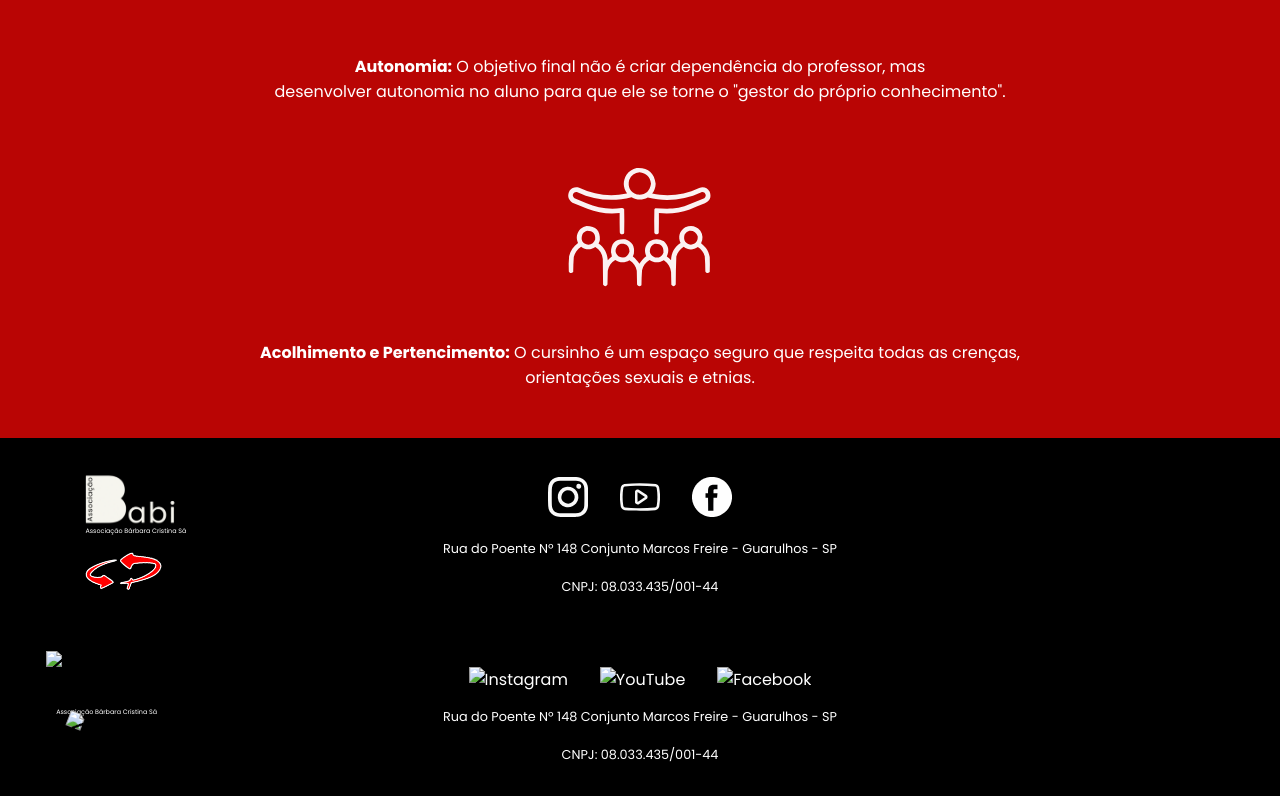
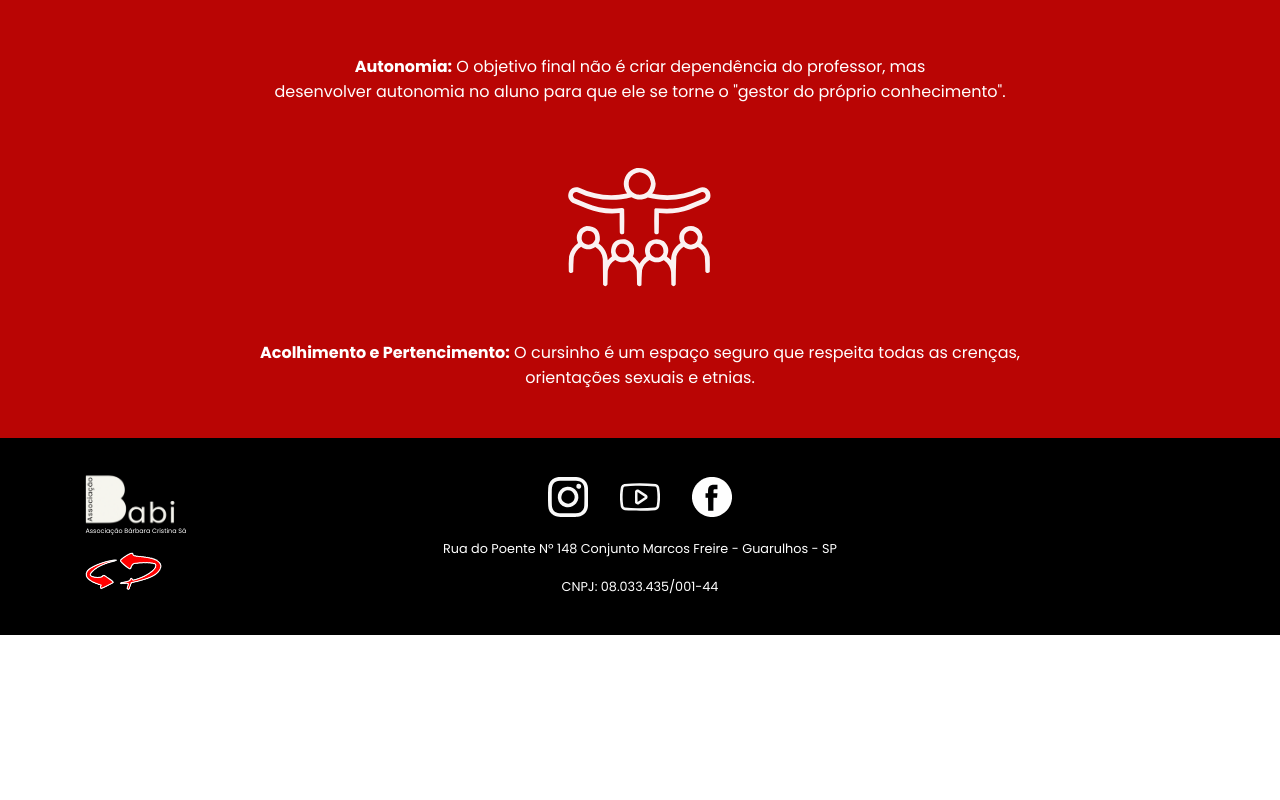
Before and after one commit to 1da1ana1/Cursinho-Comunitario-Pimentas, a website: page src/views/historia.html in a window 1280 px wide. Shown: the part 2722-3522 px from the top of the page. After the commit the page ends 3357 px from the top, so only its background shows below. Drawn offline with Linux system fonts and the light colour scheme.

Commit message:
apagado footer duplicado da pagina de historia

```diff
--- a/src/views/historia.html
+++ b/src/views/historia.html
@@ -116,47 +116,4 @@
 
     <footer></footer>
 </body>
-<!--Footer-->
-<footer>
-    <div class="footer-logos">
-        <div class="footer-coluna">
-            <img src="/src/img/Babi.png" alt="Logo-Babi" id="Babi">
-            <p id="nome">Associação Bárbara Cristina Sá</p>
-        </div>
-        <img src="/src/img/logo_ccp.png" alt="Logo-Cursinho" id="ccp">
-    </div>
-    <div id="footer-links">
-        <nav id="nav-footer" class="cabecalho-footer">
-        <ul>
-            <li><a href="/src/views/index.html">Inicio</a></li>
-            <li><a href="/src/views/historia.html">História</a></li>
-            <li><a href="/src/views/apoie-o-projeto.html">Apoie o Projeto</a></li>
-        </ul>
-    </nav>
-    </div>
-    <div id="footer-links">
-        <nav id="nav-footer">
-        <ul>
-            <li><a href="/src/views/projetos-eventos.html">Projetos e Eventos</a></li>
-            <li><a href="/src/views/processo-seletivo.html">Processo Seletivo</a></li>
-        </ul>
-        </nav>
-    </div>
-    <div class="footer-desktop-content">
-    <div class="footer-social">
-        <a href="https://www.instagram.com/cursinhocomunitariopimentas/" target="_blank">
-            <img src="/src/img/instagram.svg" alt="Instagram">
-        </a>
-        <a href="https://www.youtube.com/@cursinhopimentas" target="_blank">
-            <img src="/src/img/video_12940276.svg" alt="YouTube">
-        </a>
-        <a href="https://www.facebook.com/cursinhocomunitariopimentascp" target="_blank">
-            <img src="/src/img/facebook.svg" alt="Facebook">
-        </a>
-    </div>
-    <div class="footer-info">
-        <p id="endereco">Rua do Poente Nº 148 Conjunto Marcos Freire - Guarulhos - SP</p>
-        <p id="cnpj">CNPJ: 08.033.435/001-44</p>
-    </div>
-</footer>
 </html>
```
